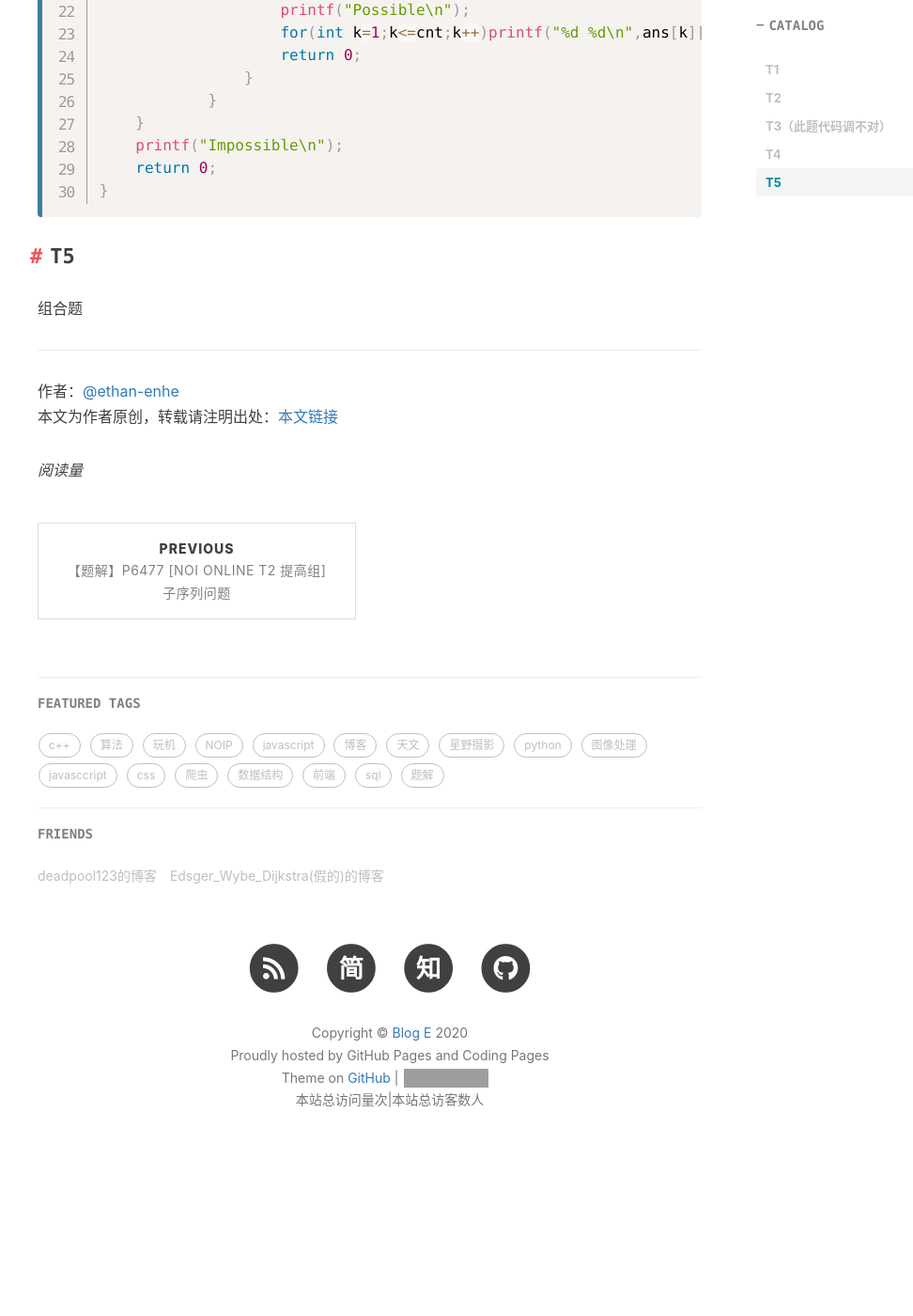
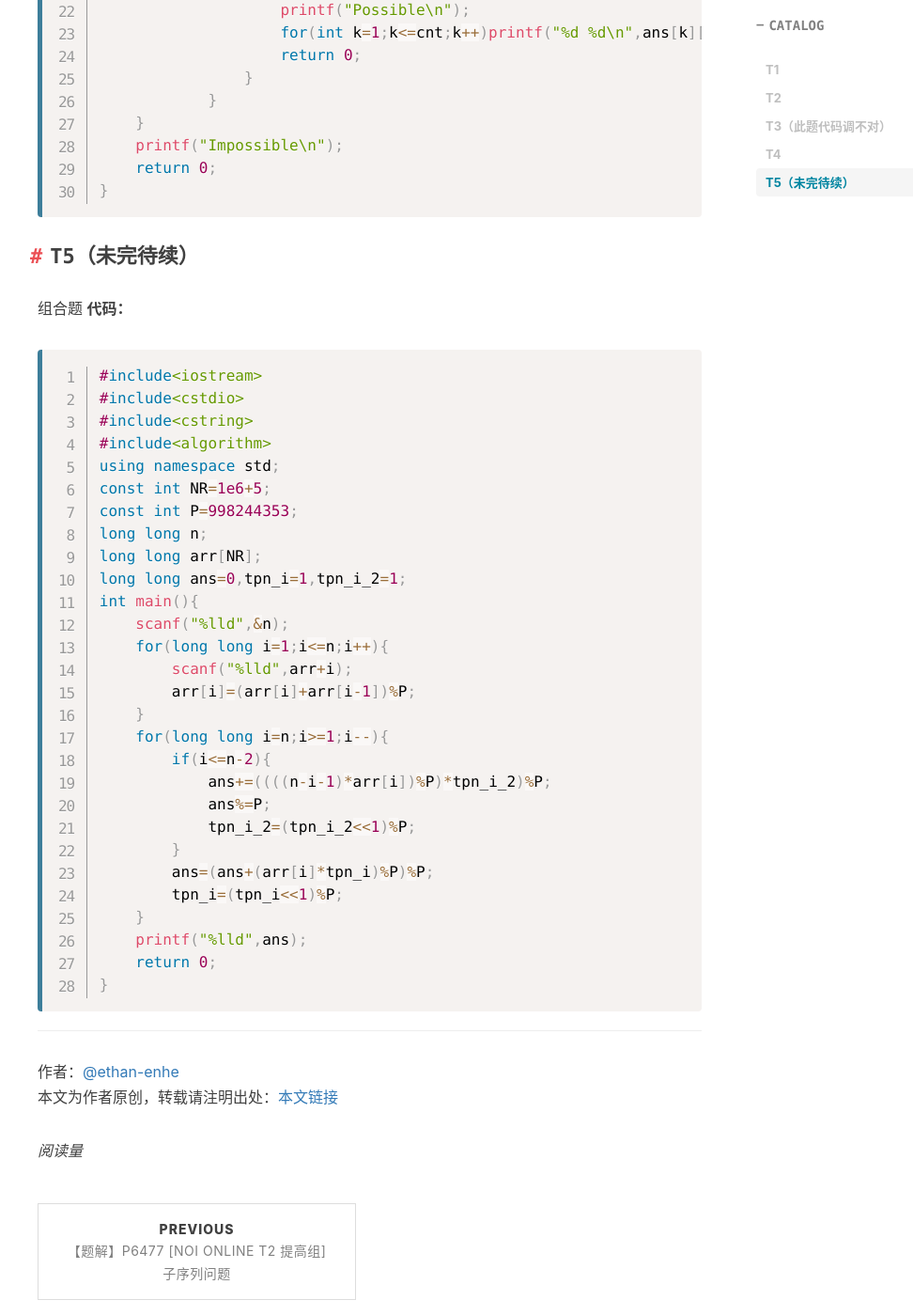
Before and after one commit to ethan-enhe/ethan-enhe.github.io, a Jekyll site: the page built from _posts/2020-07-08-cf-edu-round-47解题记录.md, in a window 1280 px wide and 1400 px high, scrolled down 4002 px. Shown: the whole window at 94% size, without its empty margins (225-1197 px from the left). Built offline with Jekyll 4.4.1, drawn with Linux system fonts in a browser that asks for light colours; nearby versions of some CDN libraries; formulas are drawn with MathJax 3; comment, search, counter and statistics services are not loaded; before the commit the page ends 5276 px from its top, so only the background shows below that; grey boxes are pictures that could not be loaded.

Commit message:
_posts/2020-07-08-cf-edu-round-47解题记录.md updated from https://stackedit.io/

````diff
--- a/_posts/2020-07-08-cf-edu-round-47解题记录.md
+++ b/_posts/2020-07-08-cf-edu-round-47解题记录.md
@@ -154,9 +154,40 @@ int main(){
 }
 ```
 
-## T5
+## T5（未完待续）
 组合题
+**代码：**
+```cpp
+#include<iostream>
+#include<cstdio>
+#include<cstring>
+#include<algorithm>
+using namespace std;
+const int NR=1e6+5;
+const int P=998244353;
+long long n;
+long long arr[NR];
+long long ans=0,tpn_i=1,tpn_i_2=1;
+int main(){
+	scanf("%lld",&n);
+	for(long long i=1;i<=n;i++){
+		scanf("%lld",arr+i);
+		arr[i]=(arr[i]+arr[i-1])%P;
+	}
+	for(long long i=n;i>=1;i--){
+		if(i<=n-2){
+			ans+=((((n-i-1)*arr[i])%P)*tpn_i_2)%P;
+			ans%=P;
+			tpn_i_2=(tpn_i_2<<1)%P;
+		}
+		ans=(ans+(arr[i]*tpn_i)%P)%P;
+		tpn_i=(tpn_i<<1)%P;
+	}
+	printf("%lld",ans);
+	return 0;
+}
+```
 <!--stackedit_data:
-eyJoaXN0b3J5IjpbLTU1NDYxNzE4MywxMTM2OTczMzcyLC05Nj
-IyNjU0MjMsOTg1ODgyMjQ3XX0=
+eyJoaXN0b3J5IjpbLTEzNTY0MDkzODcsMTEzNjk3MzM3MiwtOT
+YyMjY1NDIzLDk4NTg4MjI0N119
 -->
````
